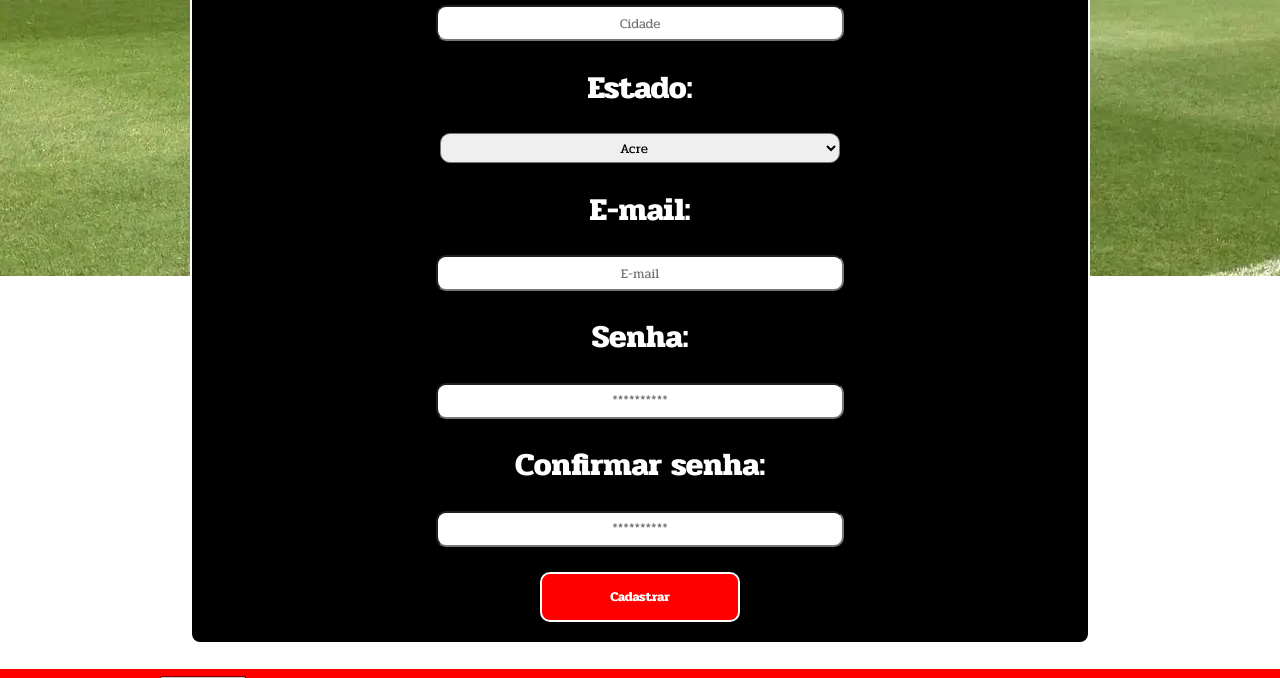
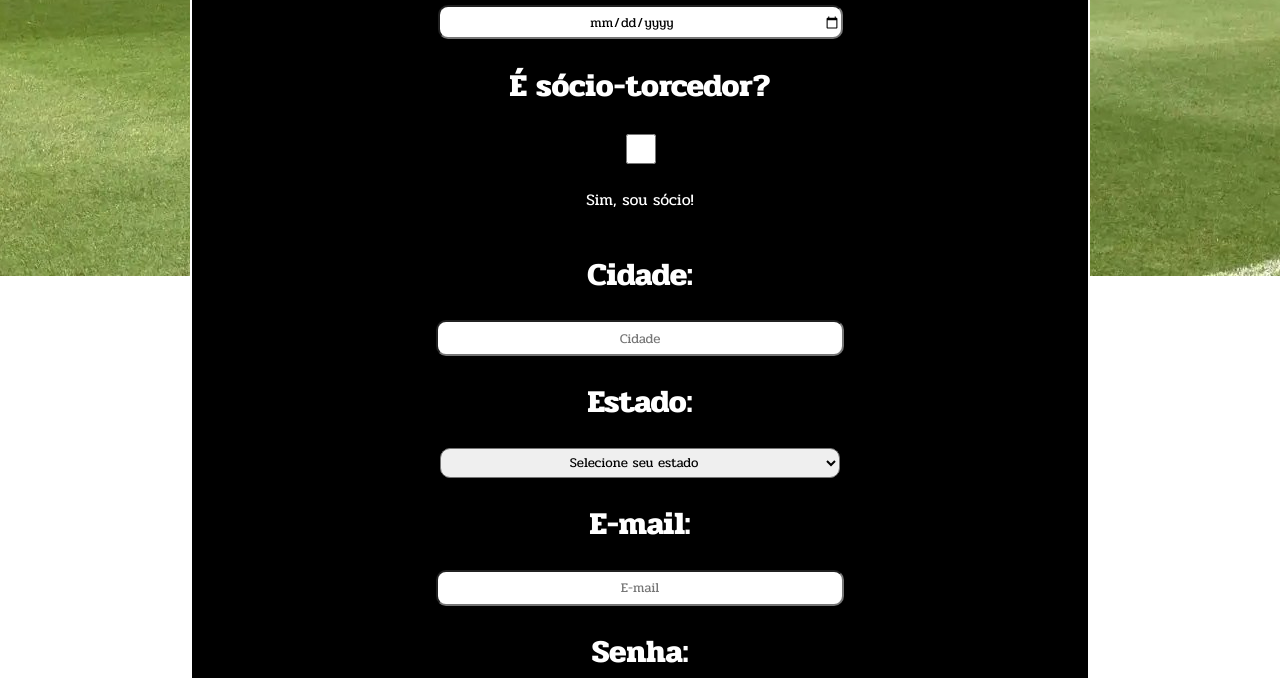
Before and after one commit to LeonardoBFernandes/SPFCpedia, a plain HTML site: page Site/public/cadastro.html in a window 1280 px wide. Shown: the part 752-1430 px from the top of the page. Drawn offline with Linux system fonts and the light colour scheme.

Commit message:
Salvando versão incompleta da página de cadastro

```diff
--- a/Site/public/cadastro.html
+++ b/Site/public/cadastro.html
@@ -53,37 +53,48 @@
                     <input type="text" id="ipt_nome" placeholder="Nome">
                     <h1>Sobrenome:</h1>
                     <input type="text" id="ipt_sobrenome" placeholder="Sobrenome">
+                    <h1>Data de Nascimento:</h1>
+                    <input type="date" id="ipt_dtNasc">
+                    <h1>É sócio-torcedor?</h1>
+                    <div class="sociotorcedor">
+                        <div>
+                            <input type="checkbox" id="ipt_socioSim" onclick="sociotorcedor()">
+                            <p>Sim, sou sócio!</p>
+                        </div>
+                    </div>
+                    <div id="div_select_plano"></div>
                     <h1>Cidade:</h1>
                     <input type="text" id="ipt_cidade" placeholder="Cidade">
                     <h1>Estado:</h1>
                     <select id="select_estado">
-                        <option value="Acre">Acre</option>
-                        <option value="Alagoas">Alagoas</option>
-                        <option value="Amapá">Amapá</option>
-                        <option value="Amazonas">Amazonas</option>
-                        <option value="Bahia">Bahia</option>
-                        <option value="Ceará">Ceará</option>
-                        <option value="Espírito Santo">Espírito Santo</option>
-                        <option value="Goiás">Goiás</option>
-                        <option value="Distrito Federal">Distrito Federal</option>
-                        <option value="Maranhão">Maranhão</option>
-                        <option value="Mato Grosso">Mato Grosso</option>
-                        <option value="Mato Grosso do Sul">Mato Grosso do Sul</option>
-                        <option value="Minas Gerais">Minas Gerais</option>
-                        <option value="Pará">Pará</option>
-                        <option value="Paraíba">Paraíba</option>
-                        <option value="Paraná">Paraná</option>
-                        <option value="Pernambuco">Pernambuco</option>
-                        <option value="Piauí">Piauí</option>
-                        <option value="Rio de Janeiro">Rio de Janeiro</option>
-                        <option value="Rio Grande do Norte">Rio Grande do Norte</option>
-                        <option value="Rio Grande do sul">Rio Grande do sul</option>
-                        <option value="Rondônia">Rondônia</option>
-                        <option value="Roraima">Roraima</option>
-                        <option value="Santa Catarina">Santa Catarina</option>
-                        <option value="São Paulo">São Paulo</option>
-                        <option value="Sergipe">Sergipe</option>
-                        <option value="Tocantins">Tocantins</option>
+                        <option value="vazio">Selecione seu estado</option>
+                        <option value="1">Acre</option>
+                        <option value="2">Alagoas</option>
+                        <option value="3">Amapá</option>
+                        <option value="4">Amazonas</option>
+                        <option value="5">Bahia</option>
+                        <option value="6">Ceará</option>
+                        <option value="7">Espírito Santo</option>
+                        <option value="8">Goiás</option>
+                        <option value="9">Distrito Federal</option>
+                        <option value="10">Maranhão</option>
+                        <option value="11">Mato Grosso</option>
+                        <option value="12">Mato Grosso do Sul</option>
+                        <option value="13">Minas Gerais</option>
+                        <option value="14">Pará</option>
+                        <option value="15">Paraíba</option>
+                        <option value="16">Paraná</option>
+                        <option value="17">Pernambuco</option>
+                        <option value="18">Piauí</option>
+                        <option value="19">Rio de Janeiro</option>
+                        <option value="20">Rio Grande do Norte</option>
+                        <option value="21">Rio Grande do sul</option>
+                        <option value="22">Rondônia</option>
+                        <option value="23">Roraima</option>
+                        <option value="24">Santa Catarina</option>
+                        <option value="25">São Paulo</option>
+                        <option value="26">Sergipe</option>
+                        <option value="27">Tocantins</option>
                     </select>
                     <h1>E-mail:</h1>
                     <input type="email" id="ipt_email" placeholder="E-mail">
@@ -91,7 +102,7 @@
                     <input type="password" id="ipt_senha" placeholder="**********">
                     <h1>Confirmar senha:</h1>
                     <input type="password" id="ipt_confirmarSenha" placeholder="**********"><br>
-                    <button>Cadastrar</button>
+                    <button onclick="cadastrar()">Cadastrar</button>
                 </div>
             </div>
         </div>
@@ -113,5 +124,68 @@
         </div>
     </div>
 </body>
+<script>
+    function sociotorcedor() {
+        let socioSim = ipt_socioSim.checked;
+        if (socioSim == true) {
+            div_select_plano.innerHTML = `<span class='div_select_plano'>
+            <h1>Insira o tipo do seu plano de sócio-torcedor:</h1>
+            <select id="select_plano">
+                <option value="vazio">Selecione seu plano</option>
+                <option value="1">Vermelho</option>
+                <option value="2">Branco</option>
+                <option value="3">Preto</option>
+                <option value="4">Tricolor</option>
+                <option value="5">Diamante</option>
+                </select>
+                </span>
+                `;
+        }
+        if (socioSim == false) {
+            div_select_plano.innerHTML = '';
+        }
+    }
+
+    function cadastrar() {
+        // aguardar();
+
+        //Recupere o valor da nova input pelo nome do id
+        // Agora vá para o método fetch logo abaixo
+    let socioSim = ipt_socioSim.checked;
+    var nomeVar = ipt_nome.value;
+    var sobrenomeVar = ipt_sobrenome.value;
+    var dtNascVar = ipt_dtNasc.value;
+    if (socioSim == true) {
+        var planoSTVar = select_plano.value;
+    }
+    var cidadeVar = ipt_cidade.value;
+    var estadoVar = select_estado.value;
+    var emailVar = ipt_email.value;
+    var senhaVar = ipt_senha.value;
+    var confirmacaoSenhaVar = ipt_confirmarSenha.value;
+
+    // Verificando se há algum campo em branco
+    if (
+      nomeVar == "" ||
+      sobrenomeVar == "" ||
+      dtNascVar == "" ||
+      planoSTVar == "vazio" ||
+      cidadeVar == "" ||
+      estadoVar == "vazio" ||
+      emailVar == "" ||
+      senhaVar == "" ||
+      confirmacaoSenhaVar == ""
+    ) {
+      cardErro.style.display = "block";
+      mensagem_erro.innerHTML =
+        "(Preencha todos os campos)";
+
+      finalizarAguardar();
+      return false;
+    } else {
+      setInterval(sumirMensagem, 5000);
+    }
+}
+</script>
 
 </html>
--- a/Site/public/style.css
+++ b/Site/public/style.css
@@ -235,3 +235,13 @@ body {
     font-weight: bold;
     cursor: pointer;
 }
+
+.container .card .formulario .inputs .div_select_plano {
+    display: flex;
+    flex-direction: column;
+    justify-content: center;
+    align-items: center;
+    background-color: gray;
+    border-radius: 10px;
+    padding: 0px 20px 20px 20px;
+}
```
